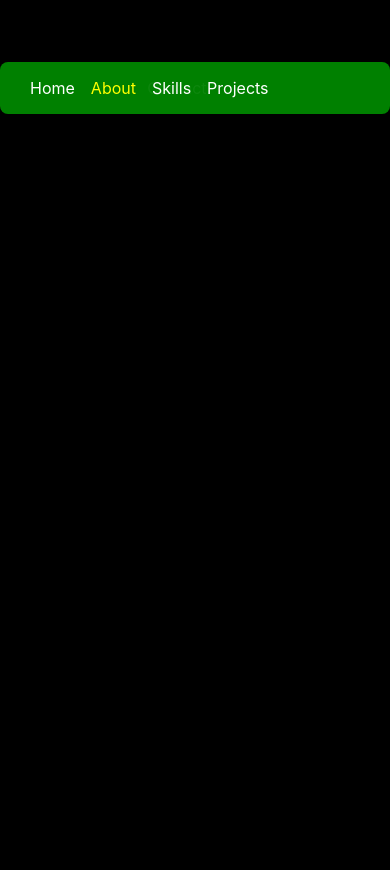
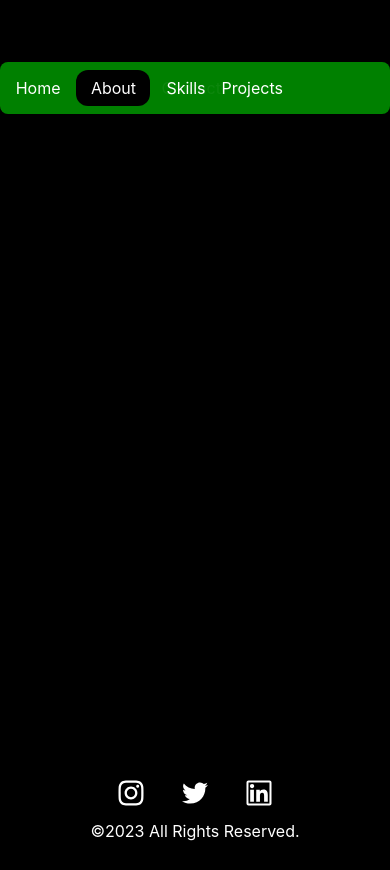
Before and after one commit to vawkei/my-react-portfolio, a React (Create React App) app: page /about in a window 390 px wide. Shown: the part 698-1568 px from the top of the page. Built offline with nearby package versions, Linux system fonts and the light colour scheme.

Commit message:
Made some changes to the header for mobile view, so when its clicked on, the background is black. The about me section, i moved the .about-desc section up abit:margin-top:-1rem. And some other minor changes

```diff
--- a/src/components/about/About.js
+++ b/src/components/about/About.js
@@ -2,24 +2,23 @@ import classes from "./About.module.css";
 import profilepix from "../../assets/profilepix.jpg";
 import profilePix from "../../assets/profilepix-removebg.png";
 import { motion } from "framer-motion";
-import {useMediaQuery} from "react-responsive";
-
-
+import { useMediaQuery } from "react-responsive";
 
 const line1 = "World! Say Hello to Voke.";
 const line2 =
   "I am Voke, a frontend developer who's known in the digital sphere as HowZ, HouseofwebZ.";
 const line3 =
   "I have a heart that beats for the frontend, but it usually feels alive when I hear or read about backend technologies. I'm a Fullstack aspirant, who is really obsessed about the technologies used in building the web. Feel free to call it a beautiful obsession.";
-const line4 =
-  "When I'm not writing web codes or studying web codes,";
-const line5 = "you'll find me watching football or immersed in captivating thrillers and crime TV series/movies.";
+const line4 = "When I'm not writing web codes or studying web codes,";
+const line5 =
+  "you'll find me watching football or immersed in captivating thrillers and crime TV series/movies.";
 const line6 = "Or I might be having a good time on a Playstation.";
 const line7 =
   "I'm actively seeking a frontend developer role as a React.js developer in an organization, where I can channel my creativity and skills into building stunning user interfaces.";
-const line8 ="Additionally, I'm open to freelance opportunities for React projects.";
-const line9 ="And yeah! Coding is not a job to me, Coding is my life.";
-const line10 ="I'm pleased to make your acquaintance.";
+const line8 =
+  "Additionally, I'm open to freelance opportunities for React projects.";
+const line9 = "And yeah! Coding is not a job to me, Coding is my life.";
+const line10 = "I'm pleased to make your acquaintance.";
 const line11 = "Now let's get this party started...";
 
 const containerVariant = {
@@ -39,12 +38,11 @@ const sentence = {
 
 const letters = {
   hidden: { opacity: 0 },
-  visible: { opacity: 1, },
+  visible: { opacity: 1 },
 };
 
 const About = () => {
-
-  const isMobile = useMediaQuery({maxWidth:640});
+  const isMobile = useMediaQuery({ maxWidth: 640 });
 
   return (
     <motion.div
@@ -52,15 +50,14 @@ const About = () => {
       variants={containerVariant}
       initial="hidden"
       animate="visible">
-
       <h2>About Me</h2>
       {/*===================== IMAGE =====================*/}
       <div className={classes.about}>
-        {isMobile ?(
+        {isMobile ? (
           <div className={classes.image}>
             <img src={profilePix} alt={profilePix} />
           </div>
-        ):(
+        ) : (
           <div className={classes.image}>
             <img src={profilepix} alt={profilepix} />
           </div>
--- a/src/components/about/About.module.css
+++ b/src/components/about/About.module.css
@@ -53,6 +53,7 @@
 }
 
 @media screen and (max-width:640px){
+
     .container h2{
         text-align: center;
         /* margin-top: 1rem; */
@@ -63,6 +64,7 @@
         width: 100%;
         height: 100%;
         padding: 2rem;
+        margin-top: -2.5rem;
     }
     .image{
         width: 100%;
@@ -75,7 +77,8 @@
     }
     .about-desc{
         width: 100%;
-        padding: 1rem;
+        padding:0rem 1rem;
+        margin-top: -1rem;
         /* height: 100vh; */
         /* overflow: hidden; */
     }
--- a/src/components/home/Home.module.css
+++ b/src/components/home/Home.module.css
@@ -52,6 +52,7 @@ span{
     .home{
         width: 100%;
         display: flex;
+        /* margin-top: -1rem; */
     }
     .name-container{
         z-index: 300;
@@ -68,3 +69,7 @@ span{
         z-index: 100;
     }
 }
+
+/* @media screen and (max-width:360px){
+
+} */
--- a/src/components/layout/Header.js
+++ b/src/components/layout/Header.js
@@ -43,7 +43,8 @@ const Header = () => {
                   type: "spring",
                   stiffness: 500,
                 },
-              }}>
+              }}
+              >
               HowZ
             </motion.h1>
           </div>
--- a/src/components/layout/Header.module.css
+++ b/src/components/layout/Header.module.css
@@ -65,8 +65,14 @@ a{
         border-radius: 8px;
         z-index: 2000;
     }
-
+    .header nav ul li a:hover{
+        color: white;
+        cursor: pointer;
+    }
     .active{
-        color: yellow;
+        color:white;
+        background-color: black;
+        border-radius: 12px;
+        padding: 0.5rem 0.9rem;
     }
 }
--- a/src/components/layout/MainFooter.module.css
+++ b/src/components/layout/MainFooter.module.css
@@ -33,3 +33,9 @@
   cursor: pointer;
 }
 .footer p:hover{color: rebeccapurple;}
+
+@media screen and (max-width:640px){
+  .footer{
+    margin-top: -3rem;
+  }
+}
```
Lines whose indentation alone changed are shown as unchanged.
